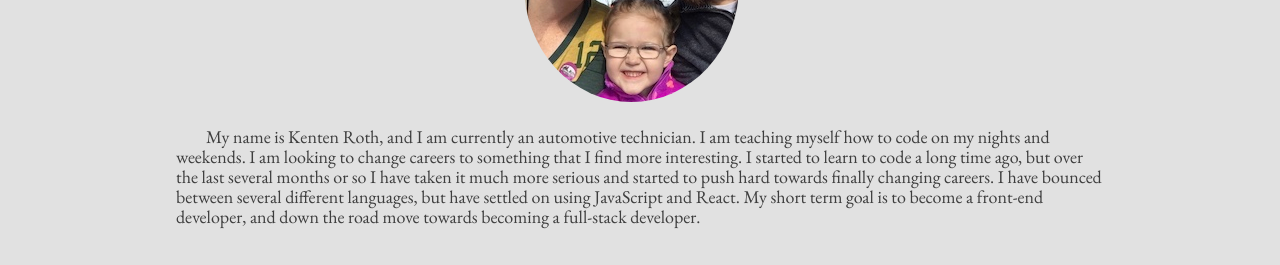
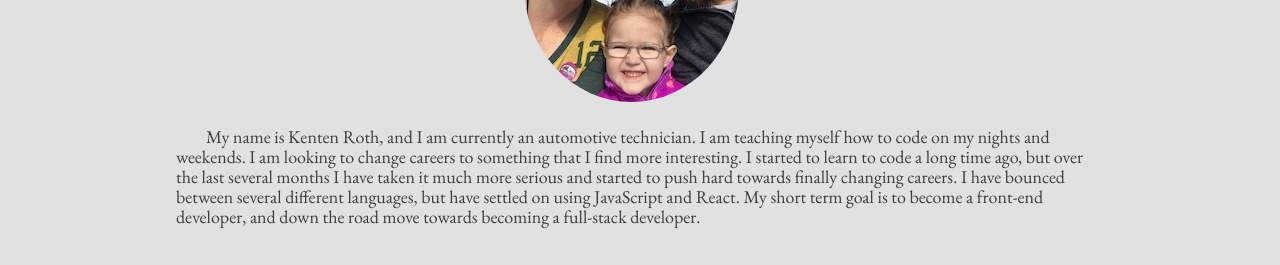
Before and after one commit to KentenRoth/PortfolioV2, a plain HTML site: page index.html in a window 1280 px wide. Shown: the part 860-1125 px from the top of the page. Drawn offline with nearby package versions, Linux system fonts and the light colour scheme; files whose address does not match are found by name.

Commit message:
Fixed typo

```diff
--- a/index.html
+++ b/index.html
@@ -95,8 +95,8 @@
                             code on my nights and weekends. I am looking to
                             change careers to something that I find more
                             interesting. I started to learn to code a long time
-                            ago, but over the last several months or so I have
-                            taken it much more serious and started to push hard
+                            ago, but over the last several months I have taken
+                            it much more serious and started to push hard
                             towards finally changing careers. I have bounced
                             between several different languages, but have
                             settled on using JavaScript and React. My short term
```
